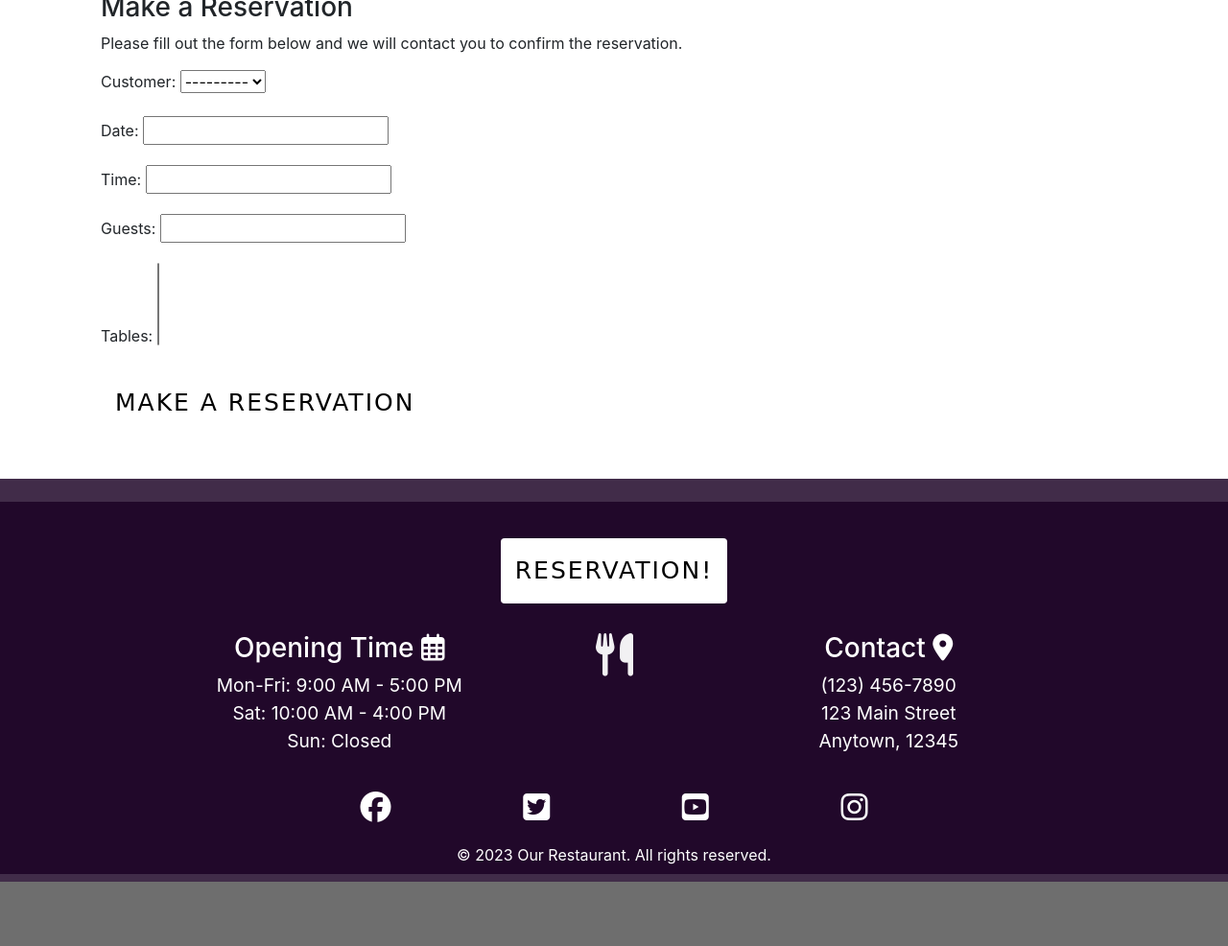
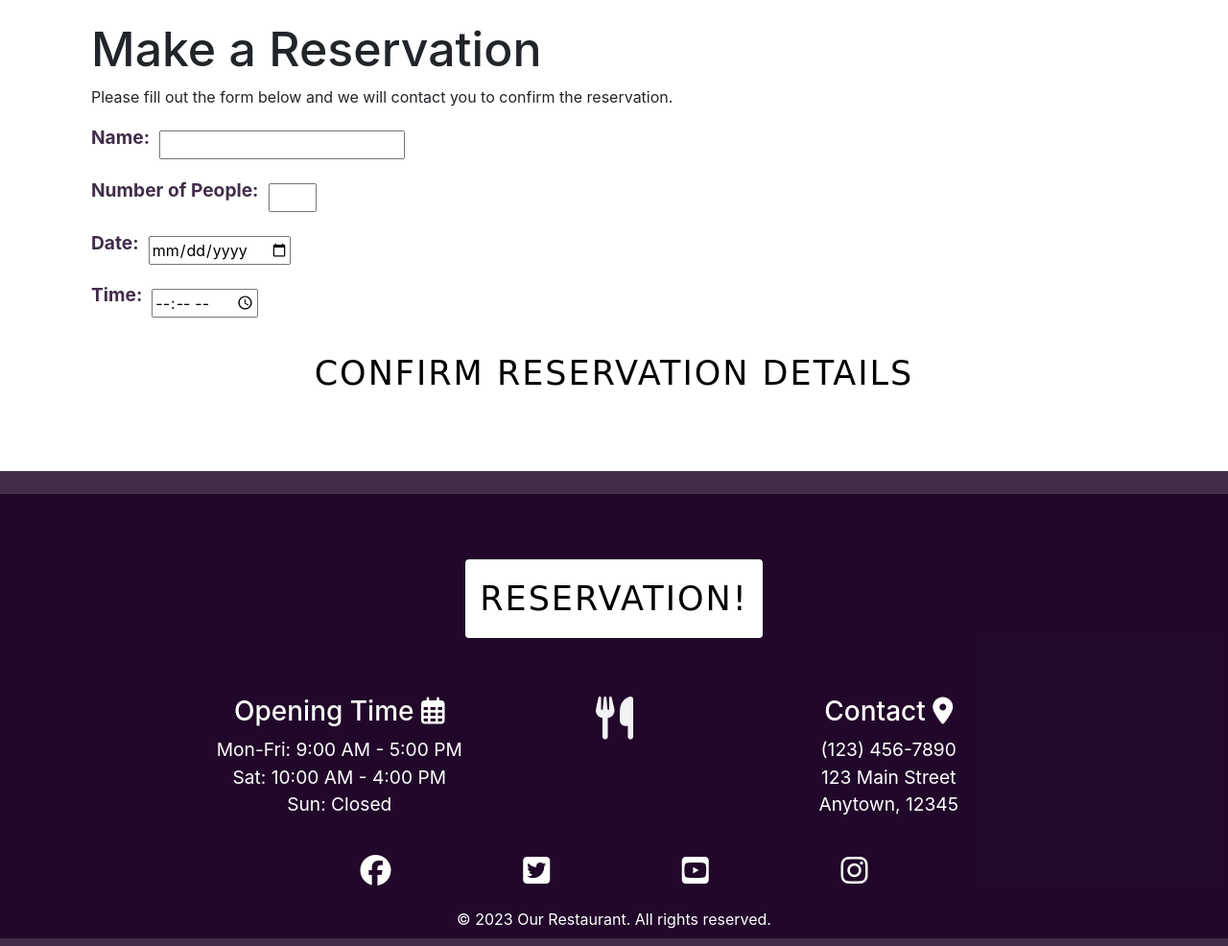
Before and after one commit to Attila-fawal/Restaurant-reservations-System, a Django app: page /reservation/new/ in a window 1280 px wide; the page is wider, and only the part inside the window is pictured. Shown: the part 859-1845 px from the top of that part at 96% size. Before the commit the page ends 1778 px from the top of that part, so only its background shows below. Run offline with Django 3.2, Linux system fonts and the light colour scheme; data that the repository does not hold is empty; some libraries are stand-ins or nearby versions; some web fonts are replaced.

Commit message:
add forms.py,reservation_form.html

```diff
--- a/reservations/forms.py
+++ b/reservations/forms.py
@@ -14,12 +14,15 @@ class ReservationForm(forms.ModelForm):
         # Access the tables related to the reservation
         tables = cleaned_data.get('tables')
 
-        if tables:
-            # Calculate the total capacity of the tables
-            total_capacity = sum(table.capacity for table in tables)
+        if not tables:
+            raise forms.ValidationError("No tables selected for the reservation.")
+            # Or handle this case differently if you prefer
 
-            if guests > total_capacity:
-                raise forms.ValidationError("The number of guests exceeds the tables' capacity.")
+        # Calculate the total capacity of the tables
+        total_capacity = sum(table.capacity for table in tables)
+
+        if guests > total_capacity:
+            raise forms.ValidationError("The number of guests exceeds the tables' capacity.")
 
         # Check for double booking
         if any(table.reservation_set.filter(date=cleaned_data.get('date'), time=cleaned_data.get('time')).exists() for table in tables):
--- a/reservations/models.py
+++ b/reservations/models.py
@@ -1,6 +1,7 @@
 from django.db import models
 from django.core.exceptions import ValidationError
 from django.utils.translation import gettext_lazy as _
+from datetime import datetime
 
 
 class Customer(models.Model):
@@ -39,4 +40,4 @@ class Reservation(models.Model):
 class Booking(models.Model):
     reservation = models.OneToOneField(Reservation, on_delete=models.CASCADE)
     table = models.ForeignKey(Table, on_delete=models.CASCADE)
-    time_slot = models.DateTimeField()  # or separate fields for date and time
+    time_slot = models.DateTimeField(default=datetime.now)
--- a/reservations/views.py
+++ b/reservations/views.py
@@ -41,7 +41,12 @@ def make_reservation(request):
     if request.method == 'POST':
         form = ReservationForm(request.POST)
         if form.is_valid():
-            form.save()
+            reservation = form.save(commit=False)  # Temporarily save reservation without committing to db
+            tables = form.cleaned_data.get('tables')
+            # Save tables after reservation instance is created
+            reservation.save()
+            reservation.tables.set(tables)
+            reservation.save()
             return redirect('/reservation/new/')
         else:
             # If form is invalid, re-render the form with error messages
--- a/restaurant/settings.py
+++ b/restaurant/settings.py
@@ -33,7 +33,7 @@ SECRET_KEY = os.environ.get('SECRET_KEY')
 # SECURITY WARNING: don't run with debug turned on in production!
 DEBUG = True
 
-ALLOWED_HOSTS = ['8000-attilafawal-restaurantr-lbcrnj4yu22.ws-us100.gitpod.io', 'localhost']
+ALLOWED_HOSTS = ['8000-attilafawal-restaurantr-nbafd66cpao.ws-us100.gitpod.io', 'localhost']
 
 
 # Application definition
--- a/static/css/styles.css
+++ b/static/css/styles.css
@@ -22,6 +22,9 @@ h2 {
 
 }
 
+.flex-column-form h3 {
+    font-size: 50px;
+}
 
 
 
@@ -165,14 +175,13 @@ a.link-to-book:hover {
 }
 
 .row-flex {
-    display: flex;
     flex-direction: row;
 }
 
 .flex-column-form {
     flex-direction: column;
     flex: 1;
-    margin: 30px 20px;
+    margin: 60px 10px;
 }
 
 .btn.btn-primary {
@@ -180,7 +189,7 @@ a.link-to-book:hover {
     color: #000000;
     background-color: #ffffff;
     text-transform: uppercase;
-    font-size: 25px;
+    font-size: 35px;
     padding: 15px 15px;
     letter-spacing: 2px;
     border: 0;
@@ -263,6 +272,30 @@ a.link-to-book:hover {
     margin: auto;
 }
 
+.reservation-form {
+    display: flex;
+    flex-direction: column;
+    margin-bottom: 30px;
+}
+
+.form-group {
+    display: flex;
+    align-items: center;
+    margin-bottom: 10px;
+}
+
+.form-group p {
+    margin-right: 10px;
+    color: rgba(27, 2, 37, 0.833);
+    font-weight: bold;
+}
+
+.small-input {
+    width: 50px;
+}
+
+
+
 
 @media screen and (max-width: 800px) {
 
--- a/templates/reservation_form.html
+++ b/templates/reservation_form.html
@@ -21,13 +21,27 @@ Home - Our Restaurant
             <p>
                 Please fill out the form below and we will contact you to confirm the reservation.
             </p>
-            <form method="post">
+            <form method="post" class="reservation-form">
                 {% csrf_token %}
-                {{ form.as_p }}
-                <button type="submit" class="btn btn-primary">Make a Reservation</button>
+                <div class="form-group">
+                    <p>Name:</p>
+                    <input type="text" id="name" name="name" required>
+                </div>
+                <div class="form-group">
+                    <p>Number of People:</p>
+                    <input type="number" id="people" name="people" min="1" required class="small-input">
+                </div>
+                <div class="form-group">
+                    <p>Date:</p>
+                    <input type="date" id="date" name="date" required>
+                </div>
+                <div class="form-group">
+                    <p>Time:</p>
+                    <input type="time" id="time" name="time" required>
+                </div>
+                <button type="submit" class="btn btn-primary">Confirm Reservation Details</button>
             </form>
         </div>
-
     </div>
 </div>
 
```
Also changed, not shown: other parts of static/css/styles.css (+31 -3 lines), reservations/migrations/0002_auto_20230621_1350.py (added).
